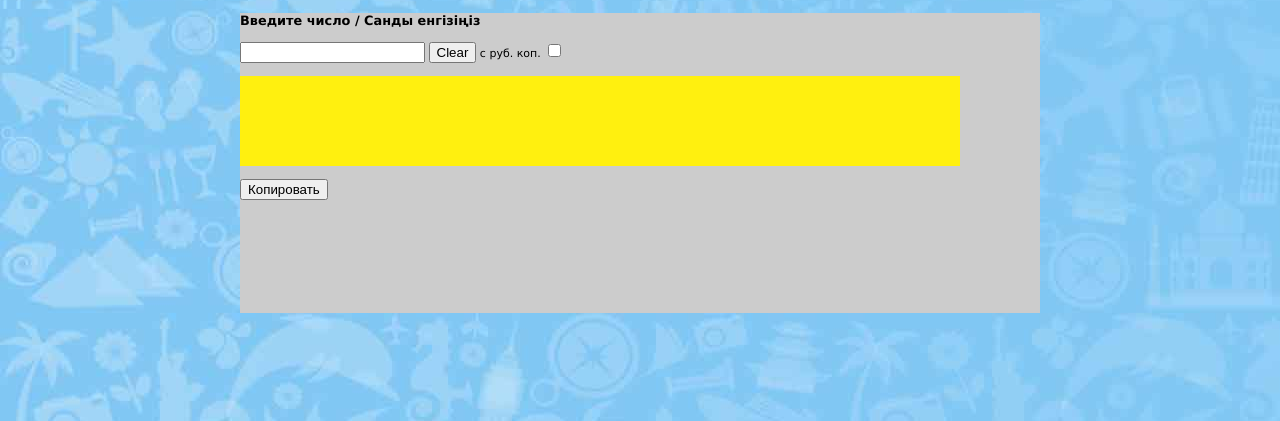
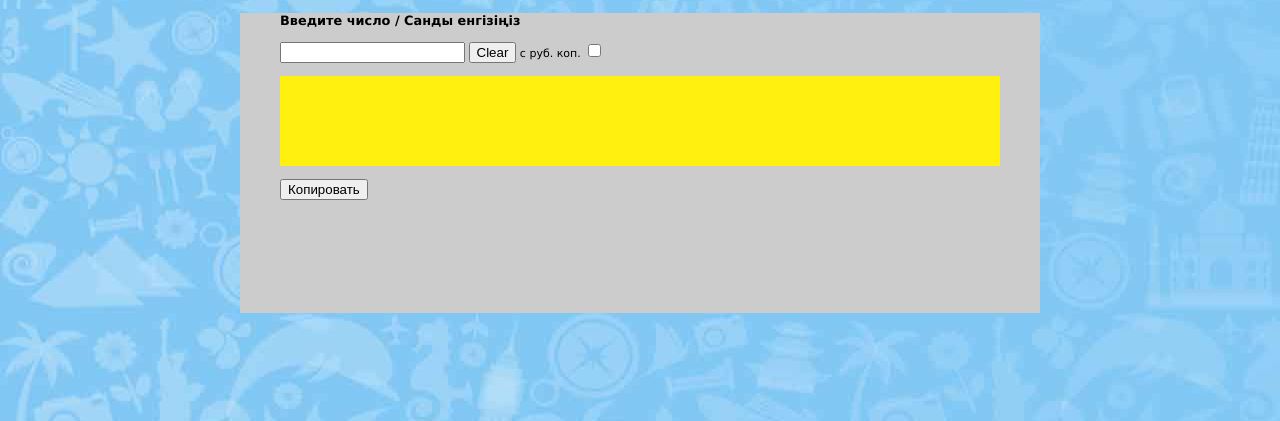
Before and after one commit to trmk1/kaz_num.github.io, a PHP site: page / in a window 1280 px wide. Shown: the top 421 px of the page. Run offline with PHP 8.4, Linux system fonts and the light colour scheme.

Commit message:
Update style.css

```diff
--- a/style.css
+++ b/style.css
@@ -29,7 +29,7 @@
 .main {
     width:90%; /*Ширина блока*/
     height:100%;
-	 margin:0;
+	 margin:0 auto;
 }
 .main_in_main {
     height:100%;
```
